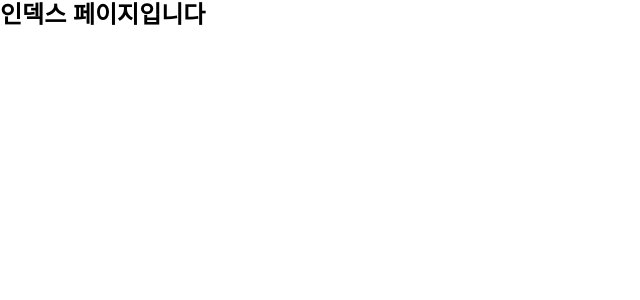
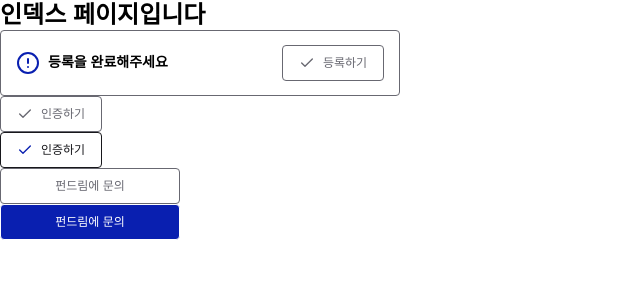
Before and after one commit to FRONTENDBOOTCAMP-13th/Final-11-Cutie, a Next.js app: page / in a window 1280 px wide. Shown: the top 300 px of the page, without its empty margins (0-640 px from the left). Built offline with nearby package versions, Linux system fonts and the light colour scheme.

Commit message:
💄 add RegisterForm component

```diff
--- a/src/app/page.tsx
+++ b/src/app/page.tsx
@@ -1,10 +1,16 @@
-import { CheckFinalAmount, OrderedProductComponent } from '@components/address/DeliveryAddress';
-import { MainProdutItem, ProductItem } from '@components/product/ProductItem';
+import { CheckSquareBtn, SquareBtnBlue, SquareBtnWhite, UnCheckSquareBtn } from "@components/button/SquareBtn";
+import ProductForm from "@components/product/ProductForm";
+
 
 export default function Home() {
   return (
     <div>
       <p className="bold-24">인덱스 페이지입니다</p>
+      <ProductForm />
+      <UnCheckSquareBtn prop='인증하기' />
+      <CheckSquareBtn prop='인증하기' />
+      <SquareBtnWhite />
+      <SquareBtnBlue/>
     </div>
   );
 }
--- a/src/components/button/SquareBtn.tsx
+++ b/src/components/button/SquareBtn.tsx
@@ -1,6 +1,10 @@
 import CheckBox from '@assets/icons/checkbox.svg';
 import UnCheckBox from '@assets/icons/uncheckbox.svg';
 import { CheckIcon } from 'lucide-react';
+
+type CheckCircleProps = {
+  prop: string;
+};
 
 //호버되는 체크박스 버튼 컴포넌트
 export function CheckboxBtn() {
@@ -69,27 +73,50 @@ export function LoginButtonMobile() {
 }
 
 
-
-// 체크 표시 들어간 네모 박스 (체크 X)
-export function CheckSquareBtn(){
+// 인증하기 체크박스 (체크 X)
+{/* prop 값 항상 입력해야함 */}
+export function UnCheckSquareBtn({ prop }: CheckCircleProps){
   return(
-    <div className='w-[102px] h-[36px] border'>
-      <div className='flex'>
-      <CheckIcon/>
-      <p>인증하기</p>
-      </div>
+    <div className='flex justify-center items-center rounded-sm w-[102px] h-[36px] border border-font-400 bg-white '>
+      <form className=' text-font-400 medium-12'>
+        <button className='flex justify-center items-center gap-2 '>
+          <CheckIcon className='w-4'/>
+          { prop }
+        </button>
+      </form>
     </div>
   );
 }
 
-// 체크 표시 들어간 네모 박스 (체크 O)
-export function UnCheckSquareBtn(){
+// 인증하기 체크박스 (체크 O)
+{/* prop 값 항상 입력해야함 */}
+export function CheckSquareBtn({ prop }: CheckCircleProps){
   return(
-    <div className='w-[102px] h-[36px]'>
-      <div className='flex'>
-      <CheckIcon/>
-      <p>인증하기</p>
-      </div>
+    <div className='flex justify-center items-center rounded-sm w-[102px] h-[36px] border border-font-900 '>
+      <form className='flex text-font-900 justify-center items-center gap-2 medium-12'>
+        <button className='flex justify-center items-center gap-2 '>
+          <CheckIcon className='w-4 stroke-primary-800' />
+          {prop}
+        </button>
+      </form>
     </div>
   );
 }
+
+// 펀드림에 문의 (체크 X)
+export function SquareBtnWhite(){
+  return(
+    <button className='flex justify-center items-center rounded-sm w-[180px] h-[36px] border border-font-400 text-font-400 bg-white medium-12'>
+      펀드림에 문의
+    </button>
+  );
+}
+
+// 펀드림에 문의 (체크 O)
+export function SquareBtnBlue(){
+  return(
+    <button className='flex justify-center items-center rounded-sm w-[180px] h-[36px] border bg-primary-800 text-white medium-12'>
+      펀드림에 문의
+    </button>
+  );
+}
--- a/src/components/product/ProductForm.tsx
+++ b/src/components/product/ProductForm.tsx
@@ -0,0 +1,17 @@
+import { UnCheckSquareBtn } from "@components/button/SquareBtn";
+import { AlertCircle} from "lucide-react";
+
+{/* 등록 하기 폼 */}
+export default function RegisterForm(){
+  return(
+    <div className="w-[400px] h-[66px] border border-font-400 rounded-sm flex p-[15px]">
+      <div className="flex justify-between items-center w-full ">
+        <div className="flex flex-row gap-2 semibold-14 items-center">
+          <AlertCircle className='stroke-primary-800'/>
+           <p>등록을 완료해주세요</p>
+        </div>
+        <UnCheckSquareBtn prop="등록하기"/>
+      </div>
+    </div>
+  );
+}
```
